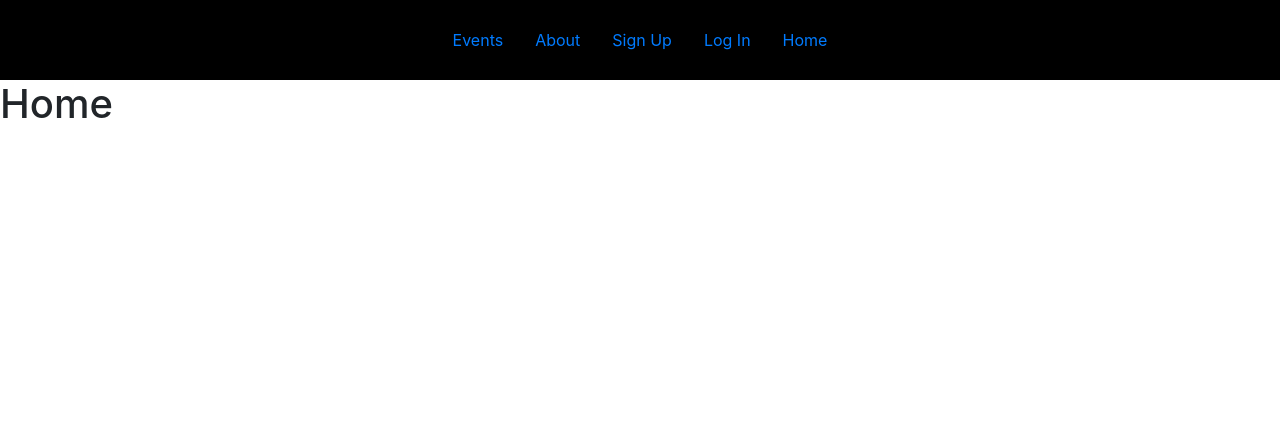
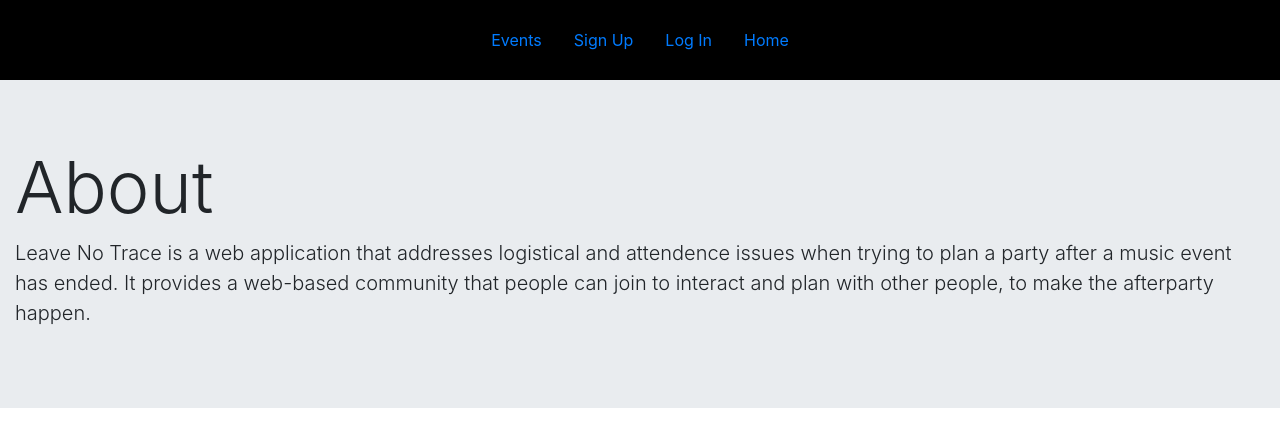
Before and after one commit to Redededoo82/project3, a React (Create React App) app in the folder client/: page / in a window 1280 px wide. Shown: the top 446 px of the page. Built offline with nearby package versions, Linux system fonts and the light colour scheme.

Commit message:
big black booty 2

```diff
--- a/client/src/AboutPage.js
+++ /dev/null
@@ -1,21 +0,0 @@
-import React from "react";
-import ReactStrap from "reactstrap";
-import ReactDOM from "react-dom";
-
-
-import { Jumbotron, Container } from 'reactstrap';
-
-const Example = (props) => {
-  return (
-    <div>
-      <Jumbotron fluid>
-        <Container fluid>
-          <h1 className="display-3">About</h1>
-          <p className="lead">Leave No Trace is a web application that addresses logistical and attendence issues when trying to plan a party after a music event has ended.  It provides a web-based community that people can join to interact and plan with other people, to make the afterparty happen.</p>
-        </Container>
-      </Jumbotron>
-    </div>
-  );
-};
-
-export default Example;
--- a/client/src/App.js
+++ b/client/src/App.js
@@ -2,7 +2,7 @@ import React from 'react';
 // import './Forms.css';
 import LoginForm from './LoginForm';
 import SignUpForm from './SignUpForm';
-import AboutPage from './AboutPage';
+// import AboutPage from './Home';
 import Home from './Home';
 import { BrowserRouter as Router, Switch, Route } from 'react-router-dom';
 import Nav from './Nav';
@@ -16,7 +16,7 @@ function App() {
         <Nav />
         <Switch>
         <Route path="/events" component={Events}/>
-        <Route path="/about" component={AboutPage}/>
+        {/* <Route path="/about" component={AboutPage}/> */}
         <Route path="/signup" component={SignUpForm}/>
         <Route path="/login" component={LoginForm}/>
         <Route path="/" exact component={Home}/>
--- a/client/src/Home.js
+++ b/client/src/Home.js
@@ -1,11 +1,21 @@
 import React from "react";
+import ReactStrap from "reactstrap";
+import ReactDOM from "react-dom";
 
-function Home(){
-    return(
-        <div>
-            <h1>Home</h1>
-        </div>
-    )
-}
 
-export default Home;
+import { Jumbotron, Container } from 'reactstrap';
+
+const Example = (props) => {
+  return (
+    <div>
+      <Jumbotron fluid>
+        <Container fluid>
+          <h1 className="display-3">About</h1>
+          <p className="lead">Leave No Trace is a web application that addresses logistical and attendence issues when trying to plan a party after a music event has ended.  It provides a web-based community that people can join to interact and plan with other people, to make the afterparty happen.</p>
+        </Container>
+      </Jumbotron>
+    </div>
+  );
+};
+
+export default Example;
--- a/client/src/Nav.js
+++ b/client/src/Nav.js
@@ -11,9 +11,7 @@ function Navbar() {
             <NavItem>
               <NavLink href="/events">Events</NavLink>
             </NavItem>
-            <NavItem>
-              <NavLink href="/about">About</NavLink>
-            </NavItem>
+
             <NavItem>
               <NavLink href="/signup">Sign Up</NavLink>
             </NavItem>
```
